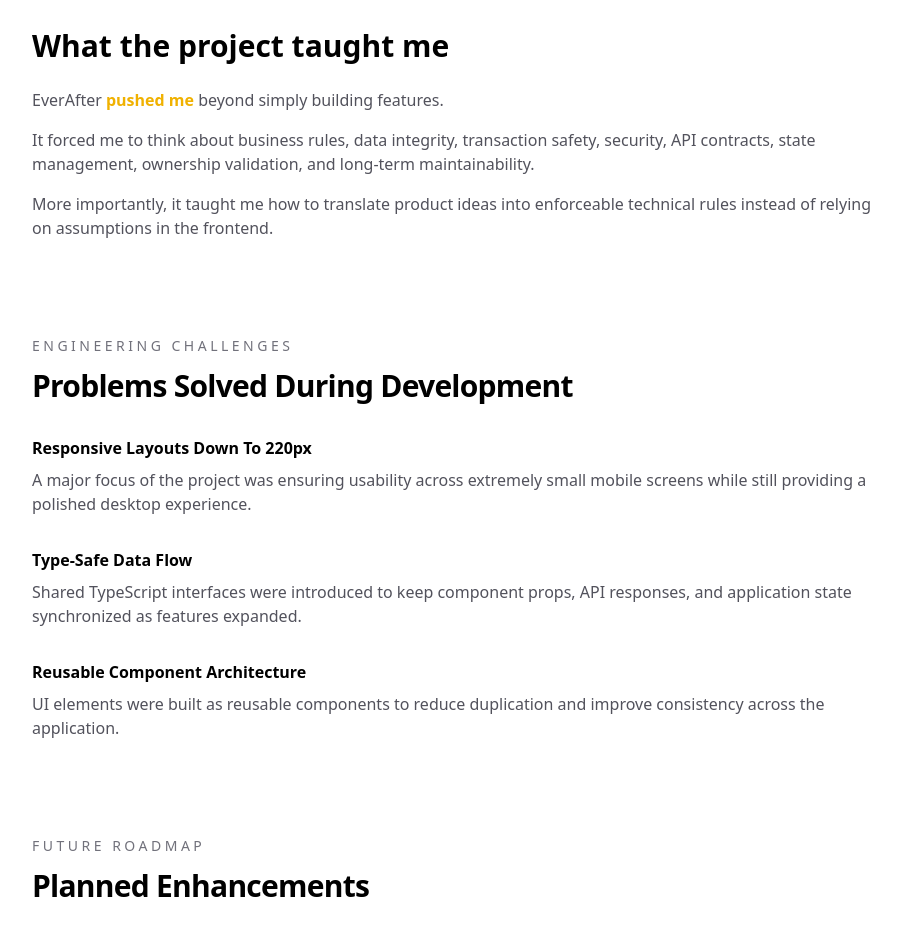
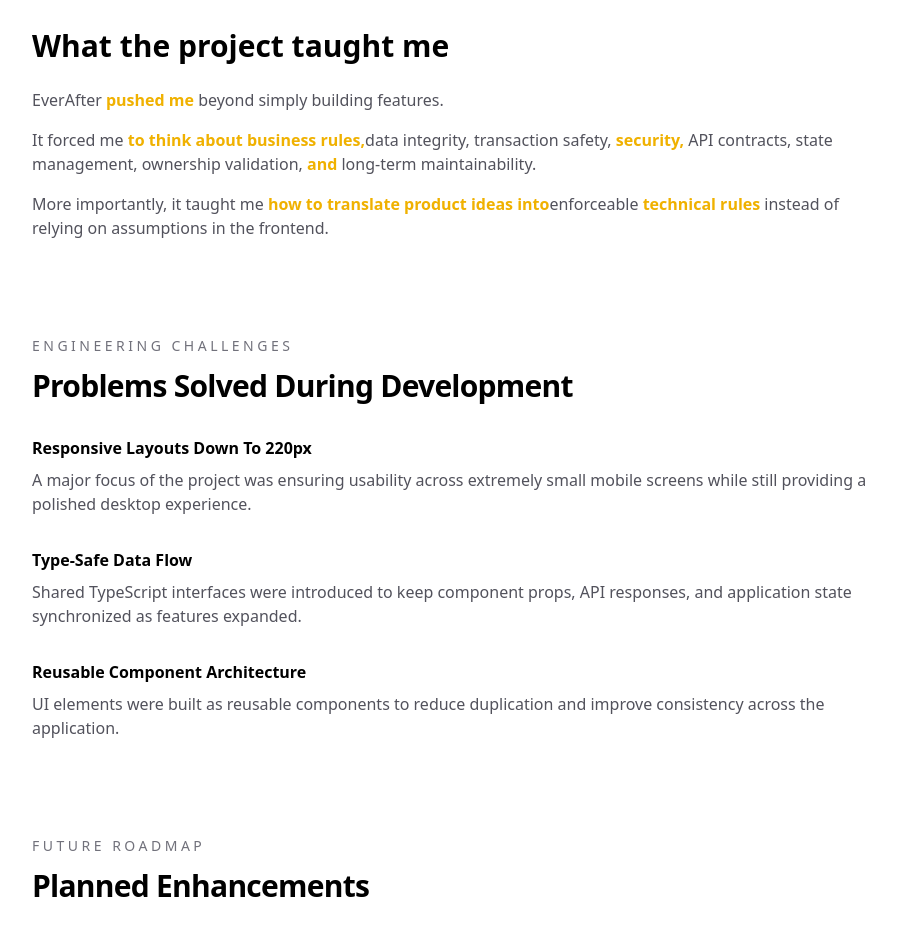
Before and after one commit to frankoadeleye/frank-adeleye, a Next.js app: page /case-study/everafter in a window 1280 px wide. Shown: the part 4420-5345 px from the top of the page, without its empty margins (184-1085 px from the left). Built offline with nearby package versions, Linux system fonts and the light colour scheme.

Commit message:
cleanup: fixed main point highlights

```diff
--- a/app/case-study/everafter/page.tsx
+++ b/app/case-study/everafter/page.tsx
@@ -362,15 +362,19 @@ Cloudinary Media Storage
           </p>
 
           <p className="mt-4 text-zinc-600 dark:text-zinc-400">
-            It forced me to think about business rules, data integrity,
-            transaction safety, security, API contracts, state management,
-            ownership validation, and long-term maintainability.
+            It forced me <Highlight>to think about business rules,</Highlight>
+            data integrity, transaction safety, <Highlight>
+              security,
+            </Highlight>{" "}
+            API contracts, state management, ownership validation,{" "}
+            <Highlight>and</Highlight> long-term maintainability.
           </p>
 
           <p className="mt-4 text-zinc-600 dark:text-zinc-400">
-            More importantly, it taught me how to translate product ideas into
-            enforceable technical rules instead of relying on assumptions in the
-            frontend.
+            More importantly, it taught me{" "}
+            <Highlight>how to translate product ideas into</Highlight>
+            enforceable <Highlight>technical rules</Highlight> instead of
+            relying on assumptions in the frontend.
           </p>
         </section>
         <section className="mt-24">
```
